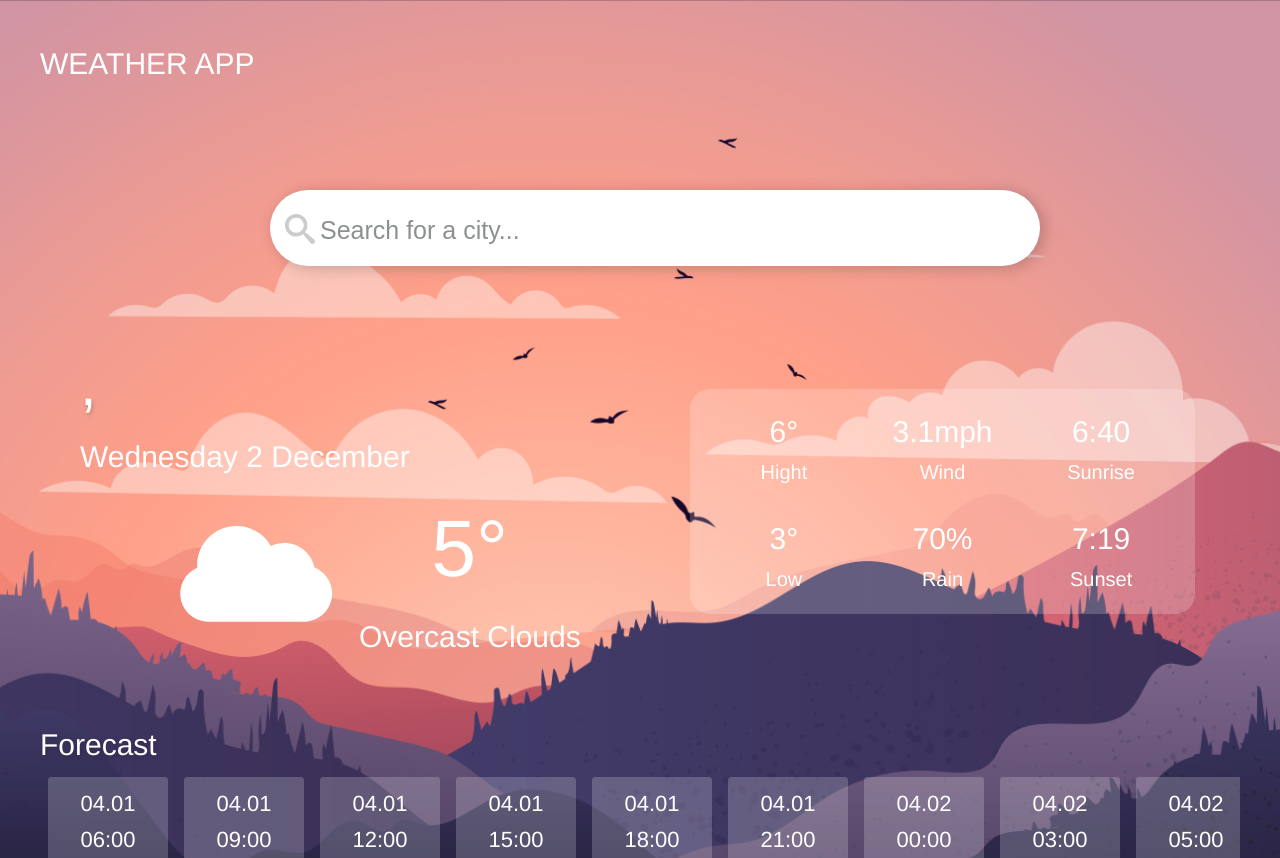
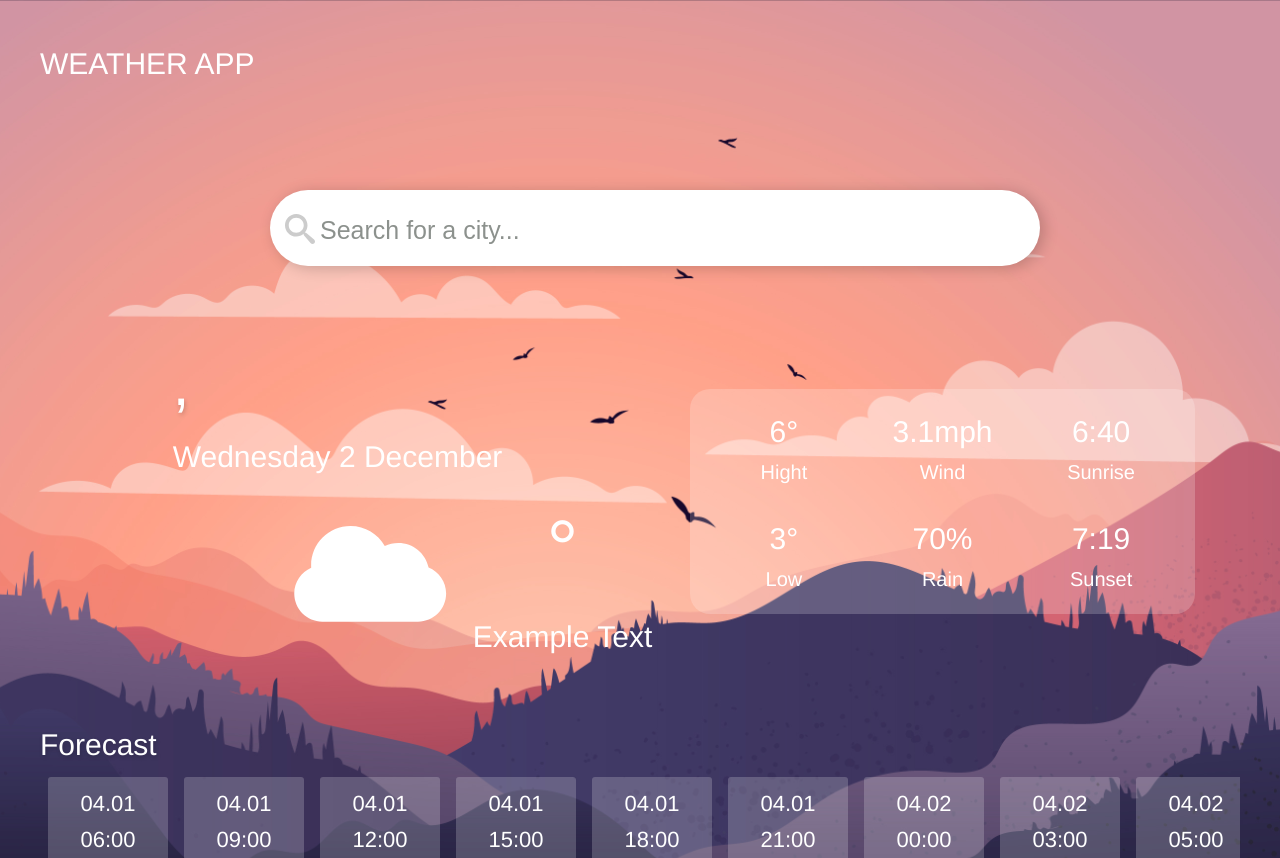
Before and after one commit to barsh11/WeatherApp, a React (Create React App) app: page / in a window 1280 px wide. Shown: the top 858 px of the page. Built offline with nearby package versions, Linux system fonts and the light colour scheme.

Commit message:
created new axios file- daily forecast

```diff
--- /dev/null
+++ b/src/containers/CurrManager/CurrManager.js
@@ -0,0 +1,32 @@
+import React, { useState } from 'react';
+import axios from '../../services/axios-conditions';
+import CurrConditions from '../../components/CurrConditions/CurrConditions';
+
+const CurrManager= (props) => {
+    const [temperature, setTemperature]= useState('');
+    const [description, setDescription]= useState('');
+
+    const query= props.locationKey;
+    if (query){
+        axios.get(`${query}`)
+        .then(res => {
+            setTemperature(res.data[0].Temperature.Metric.Value);
+            setDescription(res.data[0].WeatherText);
+            console.log(res);
+        })
+        .catch(err => {
+            console.log(err); // to be exchanged with the error modal
+            return [];
+        })
+    }
+
+    return(
+        <CurrConditions
+        data={{city: props.data.city,
+             country: props.data.country,
+            deg: temperature,
+            description: description}}/>
+    )
+}
+
+export default CurrManager;
--- a/src/containers/WeatherManager/WeatherManager.js
+++ b/src/containers/WeatherManager/WeatherManager.js
@@ -1,10 +1,9 @@
 import React, { useState, useEffect } from 'react';
 import styled from 'styled-components';
 import Search from '../Search/Search';
-import CurrConditions from '../../components/CurrConditions/CurrConditions'
+import CurrManager from '../CurrManager/CurrManager';
 import CurrParameters from '../../components/CurrParameters/CurrParameters';
 import Forecast from '../../components/Forecast/Forecast';
-import Loader from '../../components/UI/Loader/Loader';
 
 const SWeatherManager= styled.div`
   height: 100%;
@@ -33,7 +32,7 @@ const SSearch= styled(Search)`
   grid-column: 1 / -1;
 `;
 
-const SCurrConditions= styled(CurrConditions)`
+const SCurrManager= styled(CurrManager)`
   grid-row: 2 / span 1;
   grid-column: 1 / span 1;
 
@@ -86,12 +85,11 @@ const WeatherManager= (props) => {
         <SSearch
         onSearch= {onSearchHandler}
         onLocationChoice= {onLocationChoiceHandler}/>
-        <SCurrConditions
+        <SCurrManager
+        locationKey= {locationKey}
         data= {{
                 city: city,
-                country: country,
-                deg: '5',
-                description: 'overcast clouds'
+                country: country
         }}/>
         <SCurrParameters
             data= { [{value: '6', label: 'hight'},
--- a/src/services/axios-global.js
+++ b/src/services/axios-global.js
@@ -7,5 +7,8 @@ export const BASE_URL_LOCATIONS= 'http://dataservice.accuweather.com/locations/v
 // CONDITIONS
 export const BASE_URL_CONDITIONS= 'http://dataservice.accuweather.com/currentconditions/v1/';
 
+// DAILY
+export const BASE_URL_DAILY= 'http://dataservice.accuweather.com/forecasts/v1/daily/1day/';
+
 // FORECAST
 export const BASE_URL_FORECAST= 'http://dataservice.accuweather.com/forecasts/v1/hourly/24hour/';
```
Also changed, not shown: src/services/axios-daily.js (added, +11 -0 lines).
